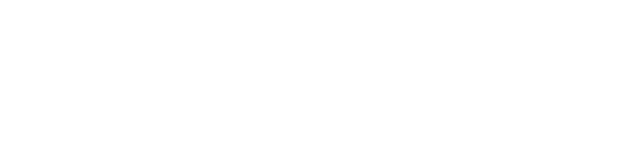
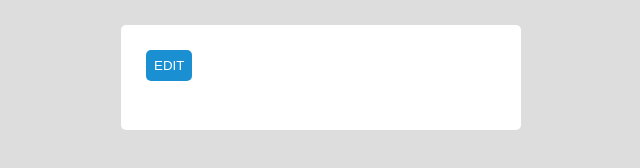
Before and after one commit to HarPir/individual-works, a plain HTML site: page individualWork1-app/index.html in a window 1280 px wide. Shown: the whole page, without its empty margins (319-959 px from the left). Drawn offline with Linux system fonts and the light colour scheme.

Commit message:
app day 1

```diff
--- /dev/null
+++ b/individualWork1-app/css/style.css
@@ -0,0 +1,34 @@
+*{
+    margin: 0;
+    padding: 0;
+    box-sizing: border-box;
+    outline: 0;
+}
+
+body {
+    padding: 25px;
+    font-family: Arial;
+    background: #ddd;
+}
+
+#root {
+    padding: 25px;
+    background: #fff;
+    border-radius: 5px;
+    max-width: 400px;
+    margin: 0 auto;
+}
+
+#screenBlock {
+    display: flex;
+    margin-bottom: 24px;
+}
+
+#screenBlock button {
+    background: #1a90d2;
+    color: #fff;
+    border: none;
+    padding: 8px;
+    cursor: pointer;
+    border-radius: 5px;
+}
--- /dev/null
+++ b/individualWork1-app/db.json
@@ -0,0 +1,3 @@
+{
+    "imageEdit": []
+}
--- a/index.html
+++ b/individualWork1-app/index.html
@@ -5,8 +5,10 @@
     <meta http-equiv="X-UA-Compatible" content="IE=edge">
     <meta name="viewport" content="width=device-width, initial-scale=1.0">
     <title>Document</title>
+    <link rel="stylesheet" href ="css/style.css">
 </head>
 <body>
-
+    <form id="root"></form>
+    <script src="js/app.js"></script>
 </body>
 </html>
--- /dev/null
+++ b/individualWork1-app/js/app.js
@@ -0,0 +1,15 @@
+"use strict";
+
+const root = document.querySelector("#root");
+
+const screenBlock = document.createElement("div");
+const screenBtnEdit = document.createElement("button");
+
+screenBtnEdit.textContent = "EDIT";
+screenBlock.id = "screenBlock";
+root.prepend(screenBlock);
+screenBlock.append(screenBtnEdit);
+
+// root.addEventListener("submit", function (e) {
+//     e.preventDefault();
+// });
```
